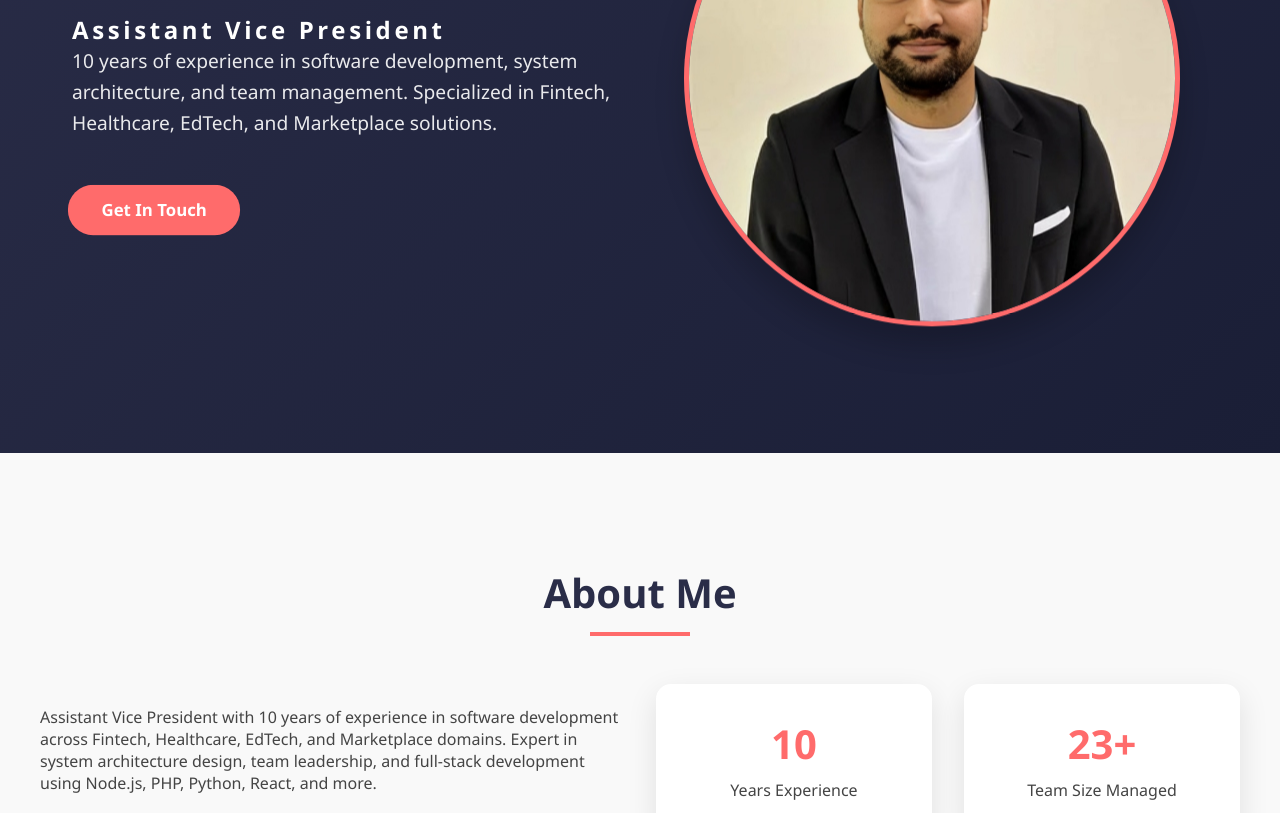
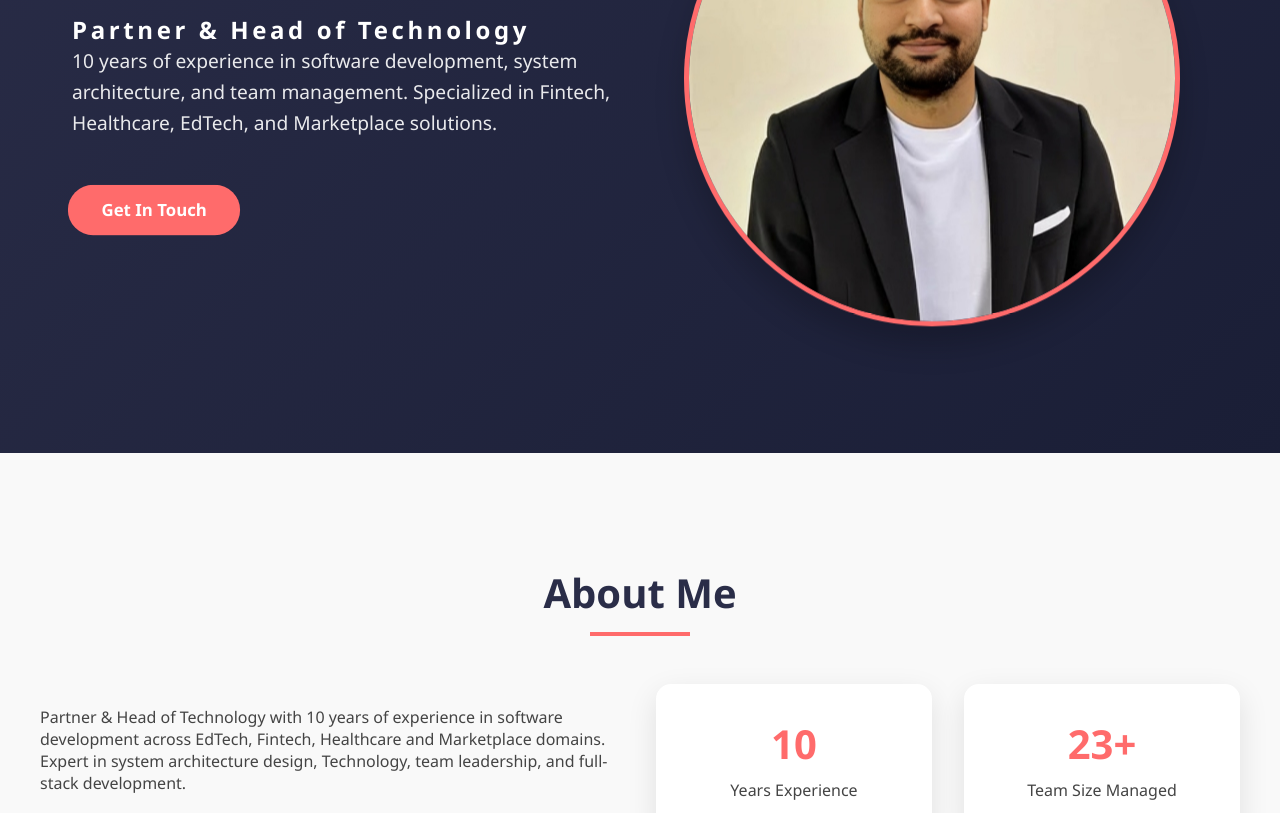
Before and after one commit to sachinpatil4113/portfolio, a plain HTML site: page index.html in a window 1280 px wide. Shown: the part 347-1160 px from the top of the page. Drawn offline with Linux system fonts and the light colour scheme.

Commit message:
Update index.html

```diff
--- a/index.html
+++ b/index.html
@@ -3,7 +3,7 @@
 <head>
     <meta charset="UTF-8">
     <meta name="viewport" content="width=device-width, initial-scale=1.0">
-    <title>Sachin Patil - Software Developer</title>
+    <title>Sachin Patil </title>
     <link rel="stylesheet" href="https://cdnjs.cloudflare.com/ajax/libs/font-awesome/6.0.0/css/all.min.css">
     <style>
         :root {
@@ -858,7 +858,7 @@
         <div class="hero-content">
             <div class="hero-text">
                 <h1>Hi, I'm <span style="color: var(--accent);">Sachin Patil</span></h1>
-                <h2>Assistant Vice President</h2>
+                <h2>Partner & Head of Technology</h2>
                 <p>10 years of experience in software development, system architecture, and team management. Specialized in Fintech, Healthcare, EdTech, and Marketplace solutions.</p>
                 <a href="#contact" class="cta-btn">Get In Touch</a>
             </div>
@@ -872,7 +872,7 @@
         <h2 class="section-title">About Me</h2>
         <div class="about-content">
             <div class="about-text">
-                <p>Assistant Vice President with 10 years of experience in software development across Fintech, Healthcare, EdTech, and Marketplace domains. Expert in system architecture design, team leadership, and full-stack development using Node.js, PHP, Python, React, and more.</p>
+                <p>Partner & Head of Technology with 10 years of experience in software development across EdTech, Fintech, Healthcare and Marketplace domains. Expert in system architecture design, Technology, team leadership, and full-stack development.</p>
 
                 <br>
                 <p>Passionate about embracing new technologies and contributing as a valuable asset to propel organizational success. Seeking a challenging opportunity in a dynamic environment that values professionalism and expertise.</p>
@@ -905,7 +905,7 @@
         <div class="experience-timeline">
             <div class="timeline-item">
                 <div class="timeline-content">
-                    <h3>Assistant Vice President</h3>
+                    <h3>Partner & Head of Technology</h3>
                     <h4>Eduvanz Finance Private Limited</h4>
                     <p>Leading a team of 23 engineers, managing engineering budgets, implementing agile methodologies, and ensuring timely product delivery. Reduced server costs by 30% and increased team productivity by 25%.</p>
                 </div>
```
